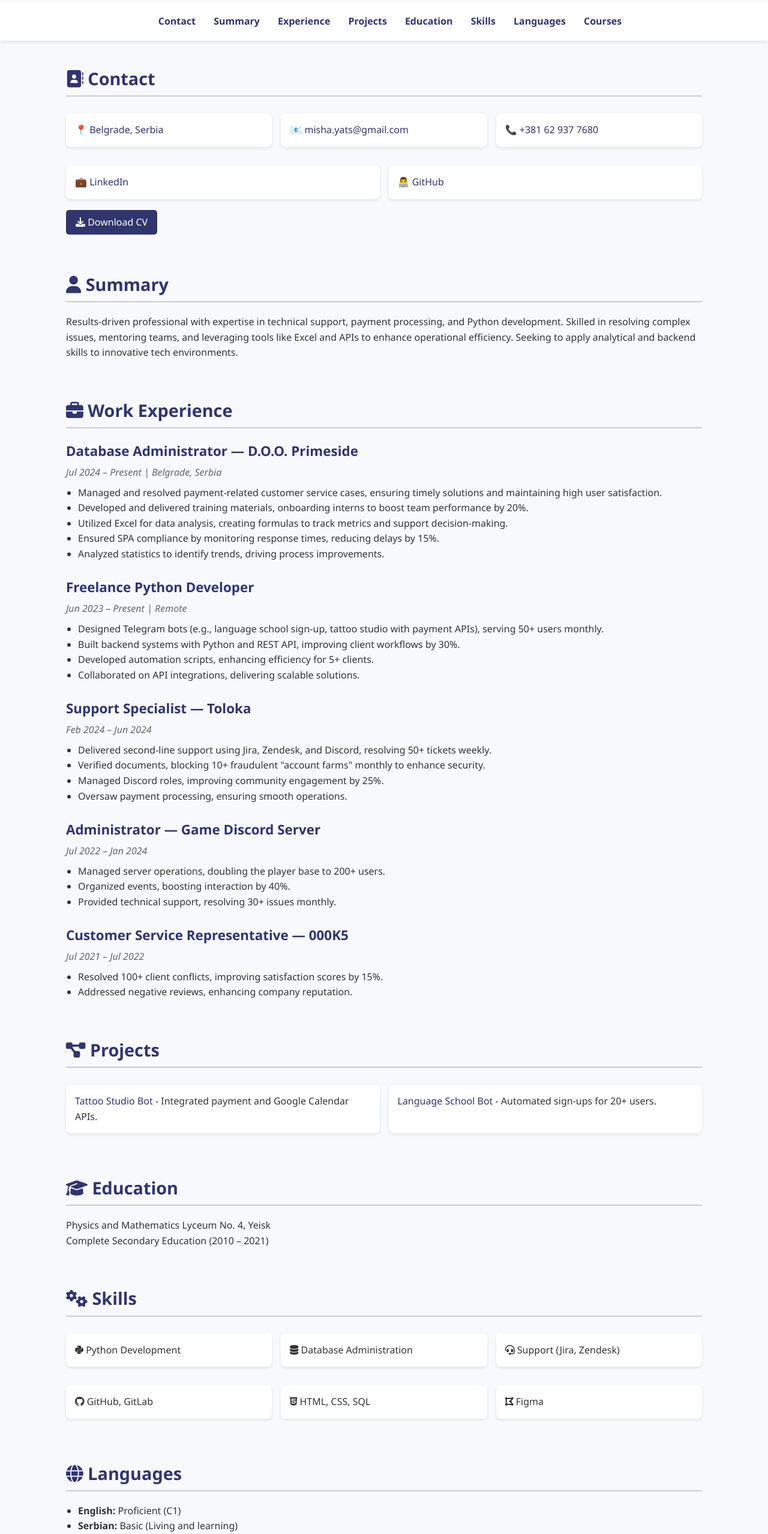
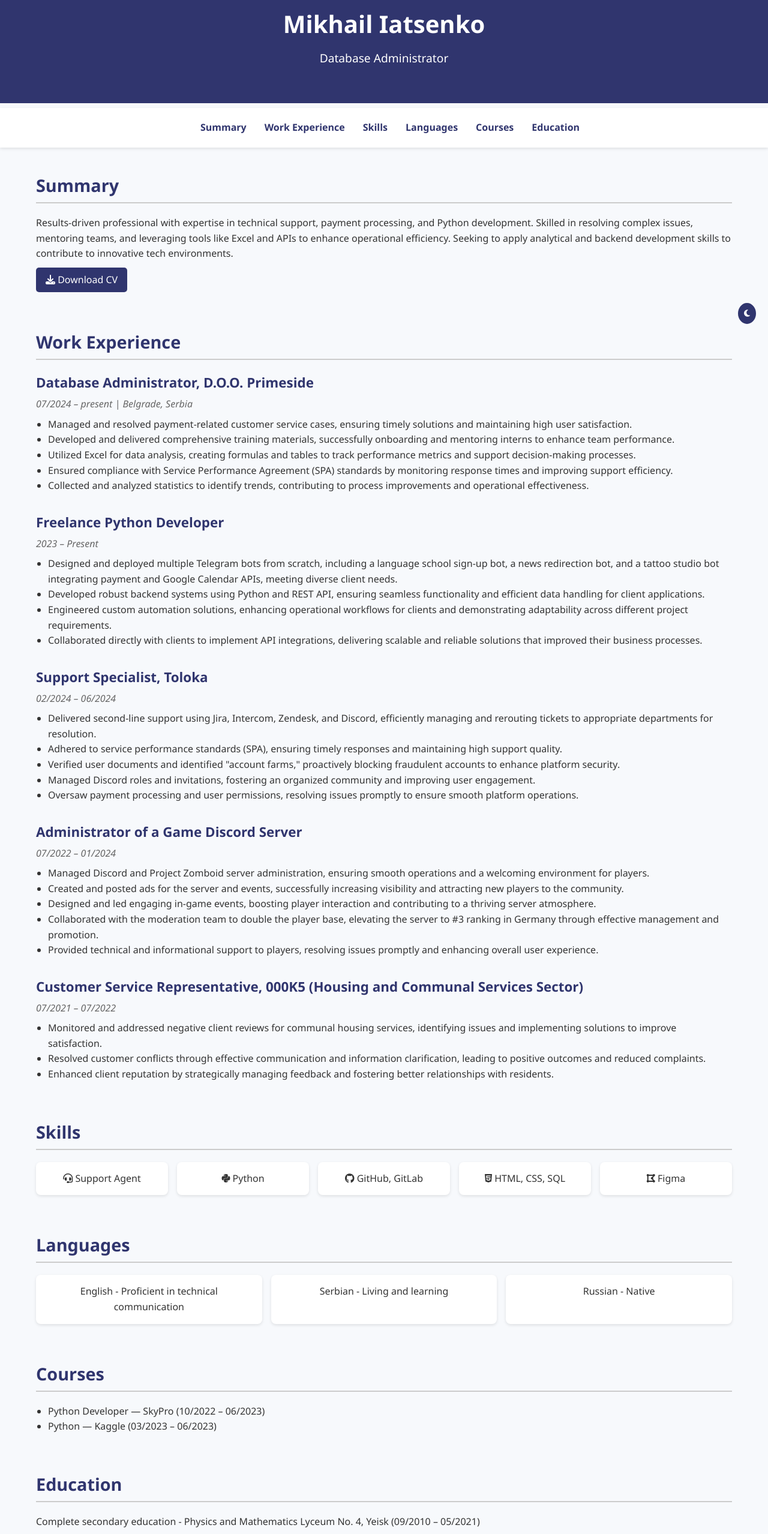
Before and after one commit to MIatsenko/MIatsenko.github.io, a plain HTML site: page index.html in a window 1280 px wide. Shown: the part 240-2797 px from the top of the page at 60% size. Drawn offline with Linux system fonts and the light colour scheme.

Commit message:
Update index.html

```diff
--- a/index.html
+++ b/index.html
@@ -3,172 +3,155 @@
 <head>
     <meta charset="UTF-8">
     <meta name="viewport" content="width=device-width, initial-scale=1.0">
-    <meta name="description" content="Mikhail Iatsenko - Support Specialist, Database Administrator, and Python Developer in Belgrade, Serbia. Expertise in technical support, payment processing, and backend development.">
-    <meta name="keywords" content="support specialist, technical support, Python developer, database administrator, Jira, Zendesk, Belgrade, Serbia">
-    <meta name="author" content="Mikhail Iatsenko">
-    <title>Mikhail Iatsenko - Support Specialist & Developer</title>
-    <!-- Font Awesome -->
-    <link href="https://cdnjs.cloudflare.com/ajax/libs/font-awesome/6.5.1/css/all.min.css" rel="stylesheet">
+    <meta name="description" content="Mikhail Iatsenko - Database Administrator, Support Specialist, and Python Developer based in Belgrade, Serbia. Expertise in technical support, payment processing, and backend development.">
+    <meta name="keywords" content="database administrator, support specialist, Python developer, technical support, Jira, Zendesk, Belgrade, Serbia">
+    <title>Mikhail Iatsenko - Professional Portfolio</title>
+    <!-- Font Awesome for Icons -->
+    <link rel="stylesheet" href="https://cdnjs.cloudflare.com/ajax/libs/font-awesome/6.5.1/css/all.min.css">
     <style>
+        :root {
+            --primary-color: #30356e;
+            --secondary-color: #d2b48c;
+            --background-color: #f7f9fc;
+            --text-color: #333;
+            --card-background: #fff;
+            --accent-color: #1a1f4d;
+        }
+        body.dark-mode {
+            --background-color: #1a1f4d;
+            --text-color: #f7f9fc;
+            --card-background: #2d2f5a;
+            --primary-color: #d2b48c;
+            --accent-color: #30356e;
+        }
         * { margin: 0; padding: 0; box-sizing: border-box; }
-        body { font-family: "Segoe UI", Arial, sans-serif; background: #f7f9fc; color: #333; line-height: 1.6; }
-        a { color: #30356e; text-decoration: none; }
-        a:hover { color: #1a1f4d; text-decoration: underline; }
-        header { background: #30356e; color: #fff; padding: 60px 20px; text-align: center; position: relative; }
-        header img.profile { width: 150px; height: 150px; border-radius: 50%; margin-top: -80px; border: 5px solid #fff; }
+        body { font-family: "Segoe UI", Arial, sans-serif; background: var(--background-color); color: var(--text-color); line-height: 1.6; transition: background-color 0.3s, color 0.3s; }
+        a { color: var(--primary-color); text-decoration: none; transition: color 0.3s; }
+        a:hover { color: var(--accent-color); text-decoration: underline; }
+        header { background: var(--primary-color); color: #fff; padding: 60px 20px; text-align: center; position: relative; }
+        header img.profile { width: 150px; height: 150px; border-radius: 50%; margin-bottom: 20px; border: 5px solid #fff; object-fit: cover; }
         header h1 { font-size: 2.5rem; margin: 10px 0; }
         header p { font-size: 1.2rem; }
-        nav { position: sticky; top: 0; background: #fff; box-shadow: 0 2px 5px rgba(0,0,0,0.1); z-index: 100; }
+        nav { position: sticky; top: 0; background: var(--card-background); box-shadow: 0 2px 5px rgba(0,0,0,0.1); z-index: 100; }
         nav ul { display: flex; justify-content: center; flex-wrap: wrap; list-style: none; padding: 10px 0; }
         nav li { margin: 10px 15px; }
-        nav a { font-weight: 600; color: #30356e; transition: color 0.3s; }
-        nav a:hover { color: #1a1f4d; }
-        .container { max-width: 1100px; margin: 40px auto; padding: 0 20px; }
+        nav a { font-weight: 600; color: var(--primary-color); }
+        .container { max-width: 1200px; margin: 40px auto; padding: 0 20px; }
         section { margin-bottom: 60px; scroll-margin-top: 100px; }
-        h2 { color: #30356e; margin-bottom: 20px; border-bottom: 2px solid #ccc; padding-bottom: 5px; font-size: 1.8rem; }
-        .contact-info, .skills, .projects { display: flex; flex-wrap: wrap; gap: 15px; }
-        .contact-item, .skill, .project-item { background: #fff; padding: 15px; margin: 8px 0; border-radius: 8px; box-shadow: 0 2px 5px rgba(0,0,0,0.1); flex: 1 1 calc(33.33% - 15px); }
-        .work-item { margin-bottom: 25px; }
-        .work-item h3 { color: #30356e; margin-bottom: 5px; font-size: 1.4rem; }
+        h2 { color: var(--primary-color); margin-bottom: 20px; border-bottom: 2px solid #ccc; padding-bottom: 5px; font-size: 1.8rem; }
+        .contact-info, .skills, .projects { display: grid; grid-template-columns: repeat(auto-fit, minmax(200px, 1fr)); gap: 15px; }
+        .contact-item, .skill, .project-item { background: var(--card-background); padding: 15px; border-radius: 8px; box-shadow: 0 2px 5px rgba(0,0,0,0.1); text-align: center; transition: transform 0.3s; }
+        .contact-item:hover, .skill:hover, .project-item:hover { transform: scale(1.05); }
+        .work-item { margin-bottom: 30px; }
+        .work-item h3 { color: var(--primary-color); margin-bottom: 5px; font-size: 1.4rem; }
         .work-item p { font-style: italic; margin: 5px 0; color: #666; }
-        ul { margin-left: 20px; margin-top: 8px; }
-        .download-btn { display: inline-block; margin-top: 10px; padding: 8px 16px; background: #30356e; color: #fff; border-radius: 5px; text-decoration: none; }
-        .download-btn:hover { background: #1a1f4d; }
-        footer { text-align: center; padding: 20px; background: #30356e; color: white; }
+        ul { margin-left: 20px; margin-top: 8px; list-style-type: disc; }
+        .download-btn { display: inline-block; margin-top: 10px; padding: 8px 16px; background: var(--primary-color); color: #fff; border-radius: 5px; text-decoration: none; transition: background 0.3s; }
+        .download-btn:hover { background: var(--accent-color); }
+        .toggle-dark { position: fixed; bottom: 20px; right: 20px; background: var(--primary-color); color: #fff; border: none; padding: 10px; border-radius: 50%; cursor: pointer; z-index: 100; }
+        footer { text-align: center; padding: 20px; background: var(--primary-color); color: white; }
         /* Responsive */
-        @media(max-width: 768px) {
+        @media (max-width: 768px) {
             header h1 { font-size: 2rem; }
-            .contact-info, .skills, .projects { flex-direction: column; }
-            .contact-item, .skill, .project-item { flex: 1 1 100%; }
+            .contact-info, .skills, .projects { grid-template-columns: 1fr; }
             nav ul { flex-direction: column; align-items: center; }
         }
-        @media(max-width: 480px) {
+        @media (max-width: 480px) {
             header { padding: 40px 10px; }
             header h1 { font-size: 1.8rem; }
-            header img.profile { width: 120px; height: 120px; margin-top: -60px; }
+            header img.profile { width: 120px; height: 120px; }
             nav li { margin: 8px; }
             h2 { font-size: 1.5rem; }
         }
         /* Smooth Scroll */
         html { scroll-behavior: smooth; }
-        /* Dark Mode (Optional) */
-        @media (prefers-color-scheme: dark) {
-            body { background: #1a1f4d; color: #f7f9fc; }
-            .contact-item, .skill, .project-item { background: #2d2f5a; }
-            h2 { border-bottom-color: #555; }
-            .work-item h3 { color: #d2b48c; }
-            .work-item p { color: #bbb; }
-        }
     </style>
 </head>
 <body>
     <header>
-        <img src="profile.jpg" alt="Mikhail Iatsenko Profile" class="profile" onerror="this.style.display='none';">
+        <img src="profile_pic.jpg" alt="Mikhail Iatsenko Profile Picture" class="profile">
         <h1>Mikhail Iatsenko</h1>
-        <p>Support Specialist | Database Administrator | Python Developer</p>
+        <p>Database Administrator</p>
     </header>
     <nav>
         <ul>
-            <li><a href="#contact">Contact</a></li>
             <li><a href="#summary">Summary</a></li>
-            <li><a href="#experience">Experience</a></li>
-            <li><a href="#projects">Projects</a></li>
-            <li><a href="#education">Education</a></li>
+            <li><a href="#experience">Work Experience</a></li>
             <li><a href="#skills">Skills</a></li>
             <li><a href="#languages">Languages</a></li>
             <li><a href="#courses">Courses</a></li>
+            <li><a href="#education">Education</a></li>
         </ul>
     </nav>
 
     <div class="container">
-        <section id="contact">
-            <h2><i class="fas fa-address-book"></i> Contact</h2>
-            <div class="contact-info">
-                <div class="contact-item">📍 <a href="https://goo.gl/maps/abc123" target="_blank">Belgrade, Serbia</a></div>
-                <div class="contact-item">📧 <a href="mailto:misha.yats@gmail.com">misha.yats@gmail.com</a></div>
-                <div class="contact-item">📞 <a href="tel:+381629377680">+381 62 937 7680</a></div>
-                <div class="contact-item">💼 <a href="https://www.linkedin.com/in/mikhail-iatsenko-2157b328a/" target="_blank">LinkedIn</a></div>
-                <div class="contact-item">👨‍💻 <a href="https://github.com/MIatsenko" target="_blank">GitHub</a></div>
-            </div>
-            <a href="Mikhail-Iatsenko-ATS-CV-2025.pdf" class="download-btn" download><i class="fas fa-download"></i> Download CV</a>
-        </section>
-
         <section id="summary">
-            <h2><i class="fas fa-user"></i> Summary</h2>
-            <p>Results-driven professional with expertise in technical support, payment processing, and Python development. Skilled in resolving complex issues, mentoring teams, and leveraging tools like Excel and APIs to enhance operational efficiency. Seeking to apply analytical and backend skills to innovative tech environments.</p>
+            <h2>Summary</h2>
+            <p>Results-driven professional with expertise in technical support, payment processing, and Python development. Skilled in resolving complex issues, mentoring teams, and leveraging tools like Excel and APIs to enhance operational efficiency. Seeking to apply analytical and backend development skills to contribute to innovative tech environments.</p>
+            <a href="Mikhail-Iatsenko-ATS-CV.pdf" download class="download-btn"><i class="fas fa-download"></i> Download CV</a>
         </section>
 
         <section id="experience">
-            <h2><i class="fas fa-briefcase"></i> Work Experience</h2>
+            <h2>Work Experience</h2>
             <div class="work-item">
-                <h3>Database Administrator — D.O.O. Primeside</h3>
-                <p>Jul 2024 – Present | Belgrade, Serbia</p>
+                <h3>Database Administrator, D.O.O. Primeside</h3>
+                <p>07/2024 – present | Belgrade, Serbia</p>
                 <ul>
                     <li>Managed and resolved payment-related customer service cases, ensuring timely solutions and maintaining high user satisfaction.</li>
-                    <li>Developed and delivered training materials, onboarding interns to boost team performance by 20%.</li>
-                    <li>Utilized Excel for data analysis, creating formulas to track metrics and support decision-making.</li>
-                    <li>Ensured SPA compliance by monitoring response times, reducing delays by 15%.</li>
-                    <li>Analyzed statistics to identify trends, driving process improvements.</li>
+                    <li>Developed and delivered comprehensive training materials, successfully onboarding and mentoring interns to enhance team performance.</li>
+                    <li>Utilized Excel for data analysis, creating formulas and tables to track performance metrics and support decision-making processes.</li>
+                    <li>Ensured compliance with Service Performance Agreement (SPA) standards by monitoring response times and improving support efficiency.</li>
+                    <li>Collected and analyzed statistics to identify trends, contributing to process improvements and operational effectiveness.</li>
                 </ul>
             </div>
             <div class="work-item">
                 <h3>Freelance Python Developer</h3>
-                <p>Jun 2023 – Present | Remote</p>
+                <p>2023 – Present</p>
                 <ul>
-                    <li>Designed Telegram bots (e.g., language school sign-up, tattoo studio with payment APIs), serving 50+ users monthly.</li>
-                    <li>Built backend systems with Python and REST API, improving client workflows by 30%.</li>
-                    <li>Developed automation scripts, enhancing efficiency for 5+ clients.</li>
-                    <li>Collaborated on API integrations, delivering scalable solutions.</li>
+                    <li>Designed and deployed multiple Telegram bots from scratch, including a language school sign-up bot, a news redirection bot, and a tattoo studio bot integrating payment and Google Calendar APIs, meeting diverse client needs.</li>
+                    <li>Developed robust backend systems using Python and REST API, ensuring seamless functionality and efficient data handling for client applications.</li>
+                    <li>Engineered custom automation solutions, enhancing operational workflows for clients and demonstrating adaptability across different project requirements.</li>
+                    <li>Collaborated directly with clients to implement API integrations, delivering scalable and reliable solutions that improved their business processes.</li>
                 </ul>
             </div>
             <div class="work-item">
-                <h3>Support Specialist — Toloka</h3>
-                <p>Feb 2024 – Jun 2024</p>
+                <h3>Support Specialist, Toloka</h3>
+                <p>02/2024 – 06/2024</p>
                 <ul>
-                    <li>Delivered second-line support using Jira, Zendesk, and Discord, resolving 50+ tickets weekly.</li>
-                    <li>Verified documents, blocking 10+ fraudulent "account farms" monthly to enhance security.</li>
-                    <li>Managed Discord roles, improving community engagement by 25%.</li>
-                    <li>Oversaw payment processing, ensuring smooth operations.</li>
+                    <li>Delivered second-line support using Jira, Intercom, Zendesk, and Discord, efficiently managing and rerouting tickets to appropriate departments for resolution.</li>
+                    <li>Adhered to service performance standards (SPA), ensuring timely responses and maintaining high support quality.</li>
+                    <li>Verified user documents and identified "account farms," proactively blocking fraudulent accounts to enhance platform security.</li>
+                    <li>Managed Discord roles and invitations, fostering an organized community and improving user engagement.</li>
+                    <li>Oversaw payment processing and user permissions, resolving issues promptly to ensure smooth platform operations.</li>
                 </ul>
             </div>
             <div class="work-item">
-                <h3>Administrator — Game Discord Server</h3>
-                <p>Jul 2022 – Jan 2024</p>
+                <h3>Administrator of a Game Discord Server</h3>
+                <p>07/2022 – 01/2024</p>
                 <ul>
-                    <li>Managed server operations, doubling the player base to 200+ users.</li>
-                    <li>Organized events, boosting interaction by 40%.</li>
-                    <li>Provided technical support, resolving 30+ issues monthly.</li>
+                    <li>Managed Discord and Project Zomboid server administration, ensuring smooth operations and a welcoming environment for players.</li>
+                    <li>Created and posted ads for the server and events, successfully increasing visibility and attracting new players to the community.</li>
+                    <li>Designed and led engaging in-game events, boosting player interaction and contributing to a thriving server atmosphere.</li>
+                    <li>Collaborated with the moderation team to double the player base, elevating the server to #3 ranking in Germany through effective management and promotion.</li>
+                    <li>Provided technical and informational support to players, resolving issues promptly and enhancing overall user experience.</li>
                 </ul>
             </div>
             <div class="work-item">
-                <h3>Customer Service Representative — 000K5</h3>
-                <p>Jul 2021 – Jul 2022</p>
+                <h3>Customer Service Representative, 000K5 (Housing and Communal Services Sector)</h3>
+                <p>07/2021 – 07/2022</p>
                 <ul>
-                    <li>Resolved 100+ client conflicts, improving satisfaction scores by 15%.</li>
-                    <li>Addressed negative reviews, enhancing company reputation.</li>
+                    <li>Monitored and addressed negative client reviews for communal housing services, identifying issues and implementing solutions to improve satisfaction.</li>
+                    <li>Resolved customer conflicts through effective communication and information clarification, leading to positive outcomes and reduced complaints.</li>
+                    <li>Enhanced client reputation by strategically managing feedback and fostering better relationships with residents.</li>
                 </ul>
             </div>
         </section>
 
-        <section id="projects">
-            <h2><i class="fas fa-project-diagram"></i> Projects</h2>
-            <div class="projects">
-                <div class="project-item"><a href="https://github.com/MIatsenko/TelegramBot_TattooStudio" target="_blank">Tattoo Studio Bot</a> - Integrated payment and Google Calendar APIs.</div>
-                <div class="project-item"><a href="https://github.com/MIatsenko/TelegramBot_LanguageSchool" target="_blank">Language School Bot</a> - Automated sign-ups for 20+ users.</div>
-            </div>
-        </section>
-
-        <section id="education">
-            <h2><i class="fas fa-graduation-cap"></i> Education</h2>
-            <p>Physics and Mathematics Lyceum No. 4, Yeisk<br>Complete Secondary Education (2010 – 2021)</p>
-        </section>
-
         <section id="skills">
-            <h2><i class="fas fa-cogs"></i> Skills</h2>
+            <h2>Skills</h2>
             <div class="skills">
-                <div class="skill"><i class="fab fa-python"></i> Python Development</div>
-                <div class="skill"><i class="fas fa-database"></i> Database Administration</div>
-                <div class="skill"><i class="fas fa-headset"></i> Support (Jira, Zendesk)</div>
+                <div class="skill"><i class="fas fa-headset"></i> Support Agent</div>
+                <div class="skill"><i class="fab fa-python"></i> Python</div>
                 <div class="skill"><i class="fab fa-github"></i> GitHub, GitLab</div>
                 <div class="skill"><i class="fab fa-html5"></i> HTML, CSS, SQL</div>
                 <div class="skill"><i class="fas fa-draw-polygon"></i> Figma</div>
@@ -176,34 +159,32 @@
         </section>
 
         <section id="languages">
-            <h2><i class="fas fa-globe"></i> Languages</h2>
+            <h2>Languages</h2>
+            <div class="contact-info">
+                <div class="contact-item">English - Proficient in technical communication</div>
+                <div class="contact-item">Serbian - Living and learning</div>
+                <div class="contact-item">Russian - Native</div>
+            </div>
+        </section>
+
+        <section id="courses">
+            <h2>Courses</h2>
             <ul>
-                <li><strong>English:</strong> Proficient (C1)</li>
-                <li><strong>Serbian:</strong> Basic (Living and learning)</li>
-                <li><strong>Russian:</strong> Native</li>
+                <li>Python Developer — SkyPro (10/2022 – 06/2023)</li>
+                <li>Python — Kaggle (03/2023 – 06/2023)</li>
             </ul>
         </section>
 
-        <section id="courses">
-            <h2><i class="fas fa-book"></i> Courses</h2>
-            <ul>
-                <li>Python Developer — SkyPro (Oct 2022 – Jun 2023)</li>
-                <li>Python — Kaggle (Mar 2023 – Jun 2023)</li>
-            </ul>
+        <section id="education">
+            <h2>Education</h2>
+            <p>Complete secondary education - Physics and Mathematics Lyceum No. 4, Yeisk (09/2010 – 05/2021)</p>
         </section>
     </div>
 
+    <button class="toggle-dark" onclick="document.body.classList.toggle('dark-mode');"><i class="fas fa-moon"></i></button>
+
     <footer>
-        <p>&copy; 2025 Mikhail Iatsenko | <a href="#contact" style="color: #fff;">Back to Top</a></p>
+        &copy; 2025 Mikhail Iatsenko
     </footer>
-
-    <script>
-        // Toggle Skills (Optional Interactive Feature)
-        document.querySelectorAll('.skill').forEach(item => {
-            item.addEventListener('click', () => {
-                item.classList.toggle('expanded');
-            });
-        });
-    </script>
 </body>
 </html>
```
